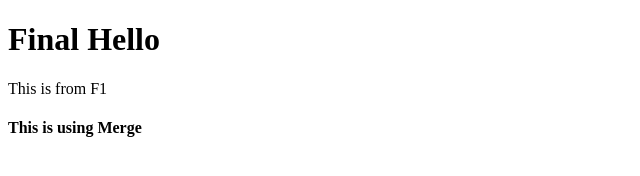
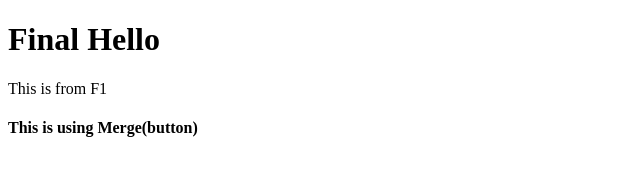
Before and after one commit to muzammil-baig/LocalFinal, a plain HTML site: page index.html in a window 1280 px wide. Shown: the full height of the page, 0-640 px from the left. Drawn offline with Linux system fonts and the light colour scheme.

Commit message:
Using Merge Conflict

```diff
--- a/index.html
+++ b/index.html
@@ -8,6 +8,6 @@
 <body>
     <h1> Final Hello </h1>
     <p>This is from F1</p>
-    <h4>This is using Merge</h4>
+    <h4>This is using Merge(button)</h4>
 </body>
 </html>
```
